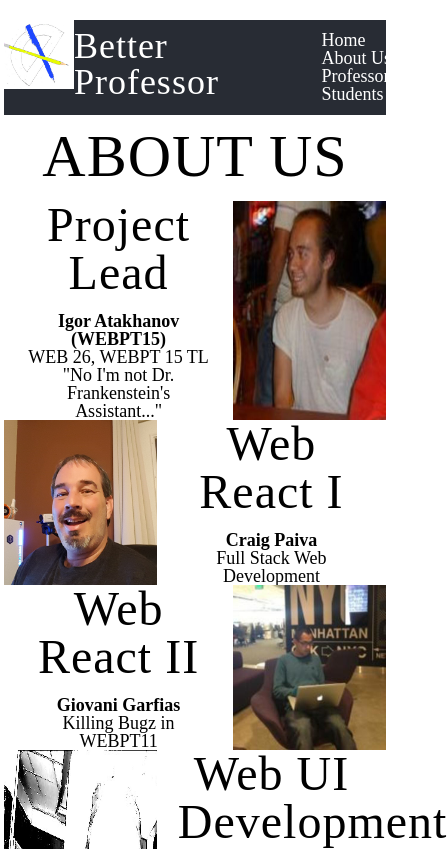
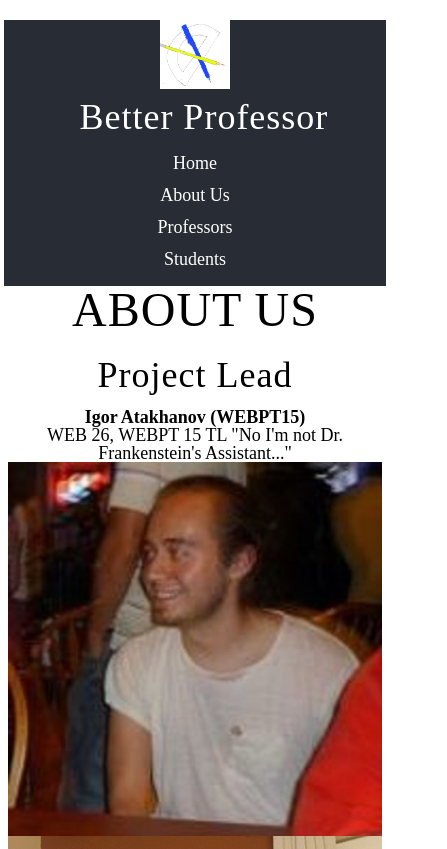
Before and after one commit to BuildWeek-better-professor-1/BuildWeek-better-professor-1.github.io, a plain HTML site: page about.html in a window 390 px wide. Shown: the top 849 px of the page, 447 px wide, since content can reach past the window. Drawn offline with Linux system fonts and the light colour scheme.

Commit message:
Fourteenth push.  Some responsnsiveness added to the webpage.

```diff
--- a/less/index.less
+++ b/less/index.less
@@ -71,20 +71,28 @@ h1, h2, h3, h4, h5 {
   width: 100%;
   background: #282c34;
   margin-bottom: 3%;
+  @media(max-width:500px){
+    flex-direction: column;
+    text-align: center;
+    margin: auto;
+  }
  .logo{
    position: relative;
    width: 70px;
   height: auto;
   }
   h3{
-    word-wrap:none;
-    left:0;
     margin-right: 25%;
     padding-top: 2%;
     width: 400px;
     position: relative;
     color: white;
     font-size: 3.6rem;
+    @media(max-width:500px){
+      margin: auto;
+      position: static;
+    }
+
   }
   nav {
     width: 45%;
@@ -92,10 +100,22 @@ h1, h2, h3, h4, h5 {
       padding-bottom: 3%;
         position: relative;
     justify-content: end;
+    @media(max-width:500px){
+      display:flex;
+      flex-direction: column;
+      position: static;
+      justify-content: center;
+      text-align: center;
+      width: 100%;
+    }
       a {
         text-decoration: none;
         color: white;
         padding: 7px;
+        @media(max-width:500px){
+          width: 100%;
+          text-align: center;
+        }
       }
       a:hover{
         background-color: white;
@@ -109,15 +129,25 @@ h1 {
     font-size: 6.0rem;
     text-align: center;
     text-transform: uppercase;
+    @media(max-width:500px){
+      font-size:4.8rem;
+    }
 }
 
 h2 {
+  margin-top:2%;
     font-size: 4.8rem;
     text-align: center;
+    @media(max-width:500px){
+      font-size:3.6rem;
+    }
 }
 
 .box1{
     display: flex;
+    @media(max-width:500px){
+      flex-direction: column;
+    }
     p {
       text-align: center;
     }
@@ -126,6 +156,11 @@ h2 {
 .subformat {
     margin: auto;
     width: 49%;
+    @media(max-width:500px){
+      display:flex;
+      flex-direction: column;
+      width: 98%;
+    }
     li {
         font-size: 2.8rem;
         line-height: 2;
@@ -135,20 +170,37 @@ h2 {
     height: auto;
     width:48%;
    float: right;
-
+   @media(max-width:500px){
+     width: 98%;
+     float: none;
+     margin: auto;
+   }
 }
 .toolsImg {
     height: auto;
     width: 48%;
     float: left;
+    @media(max-width:500px){
+      width: 98%;
+      float: none;
+      margin: auto;
+    }
 }
 .teamPic {
   height: auto;
   width: 40%;
+  @media(max-width:500px){
+    width: 98%;
+    margin: auto;
+  }
 }
 .TheresaPortrait {
   height: auto;
   width: 40%;
+  @media(max-width:500px){
+    width: 98%;
+    margin: auto;
+  }
 }
 }
 }
@@ -159,11 +211,19 @@ h2 {
   padding: 10%;
  justify-content: space-around;
   background: #add8e6;
+  @media(max-width:500px){
+    flex-direction: column;
+    flex-wrap: none;
+  }
 
   .box2 {
     width: 35%;
 text-align: center;
 margin: 5%;
+@media(max-width:500px){
+  width: 98%;
+  margin: auto;
+}
   }
 }
 
@@ -173,6 +233,10 @@ margin: 5%;
 margin-top: 5%;
 margin-bottom: 5%;
   border: 3px solid black;
+  @media(max-width:500px){
+    flex-direction: column;
+    margin: auto;
+  }
 
 
 .box3 {
```
Also changed, not shown: css/index.css.
